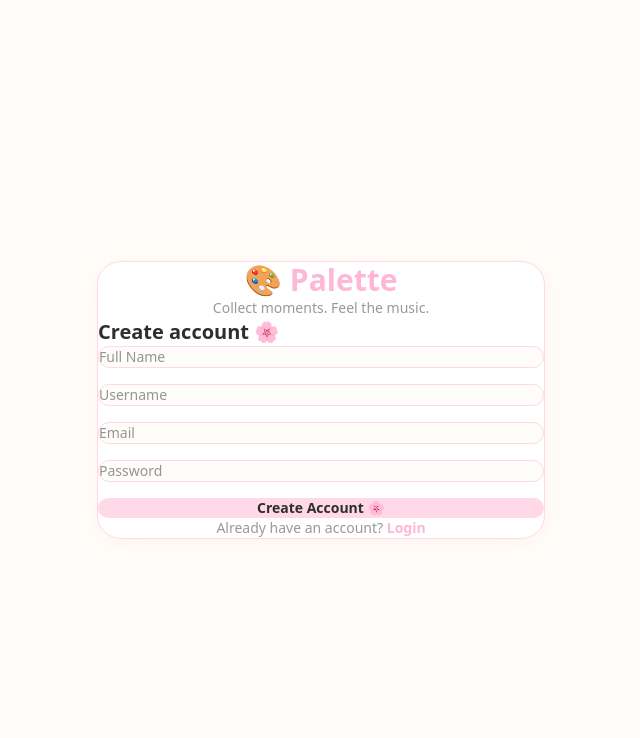
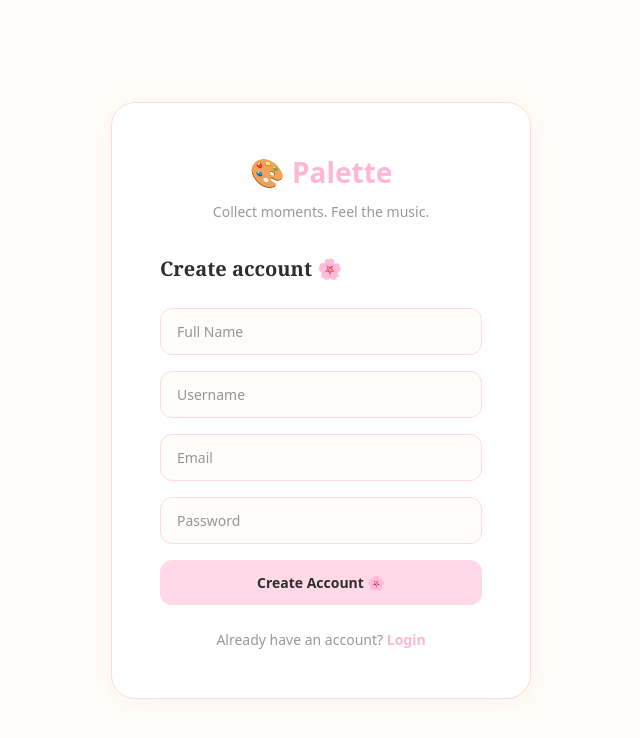
Before and after one commit to ShifatunMohsinAbisha/palette, a Next.js app in the folder frontend/: page /auth/register in a window 1280 px wide. Shown: the top 738 px of the page, without its empty margins (319-959 px from the left). Built offline with nearby package versions, Linux system fonts and the light colour scheme.

Commit message:
feat: register page

```diff
--- a/frontend/app/auth/register/page.tsx
+++ b/frontend/app/auth/register/page.tsx
@@ -17,16 +17,13 @@ export default function Register() {
     e.preventDefault();
     setLoading(true);
     setError("");
-
     try {
       const res = await fetch("http://127.0.0.1:8000/auth/register", {
         method: "POST",
         headers: { "Content-Type": "application/json" },
         body: JSON.stringify(formData),
       });
-
       const data = await res.json();
-
       if (res.ok) {
         window.location.href = "/auth/login";
       } else {
@@ -40,38 +37,36 @@ export default function Register() {
   };
 
   return (
-    <div className="min-h-screen flex items-center justify-center" style={{ backgroundColor: "#FFFDF9" }}>
-      <div className="w-full max-w-md p-8 rounded-3xl" style={{ backgroundColor: "white", border: "1px solid #FFD9E8", boxShadow: "0 4px 24px rgba(255,182,193,0.15)" }}>
+    <div style={{ minHeight: "100vh", display: "flex", alignItems: "center", justifyContent: "center", backgroundColor: "#FFFDF9" }}>
+      <div style={{ width: "420px", padding: "48px", borderRadius: "24px", backgroundColor: "white", border: "1px solid #FFD9E8", boxShadow: "0 4px 24px rgba(255,182,193,0.15)" }}>
 
-        <div className="text-center mb-8">
-          <h1 className="text-3xl font-bold mb-2" style={{ color: "#FFB7D5" }}>🎨 Palette</h1>
-          <p className="text-sm" style={{ color: "#999" }}>Collect moments. Feel the music.</p>
+        <div style={{ textAlign: "center", marginBottom: "32px" }}>
+          <h1 style={{ fontSize: "28px", fontWeight: "700", color: "#FFB7D5", marginBottom: "8px" }}>🎨 Palette</h1>
+          <p style={{ fontSize: "14px", color: "#999" }}>Collect moments. Feel the music.</p>
         </div>
 
-        <h2 className="text-xl font-semibold mb-6" style={{ color: "#2E2E2E" }}>Create account 🌸</h2>
+        <h2 style={{ fontSize: "20px", fontWeight: "600", color: "#2E2E2E", fontFamily: "Georgia, serif", marginBottom: "24px" }}>Create account 🌸</h2>
 
         {error && (
-          <div className="mb-4 p-3 rounded-xl text-sm" style={{ backgroundColor: "#FFE4E4", color: "#FF6B6B" }}>
+          <div style={{ marginBottom: "16px", padding: "12px", borderRadius: "12px", backgroundColor: "#FFE4E4", color: "#FF6B6B", fontSize: "14px" }}>
             {error}
           </div>
         )}
 
-        <form onSubmit={handleRegister} className="flex flex-col gap-4">
+        <form onSubmit={handleRegister} style={{ display: "flex", flexDirection: "column", gap: "16px" }}>
           <input
             type="text"
             placeholder="Full Name"
             value={formData.full_name}
             onChange={(e) => setFormData({ ...formData, full_name: e.target.value })}
-            className="w-full px-4 py-3 rounded-xl outline-none text-sm"
-            style={{ backgroundColor: "#FFFDF9", border: "1px solid #FFD9E8", color: "#2E2E2E" }}
+            style={{ width: "100%", padding: "12px 16px", borderRadius: "12px", border: "1px solid #FFD9E8", backgroundColor: "#FFFDF9", color: "#2E2E2E", fontSize: "14px", outline: "none", boxSizing: "border-box" }}
           />
           <input
             type="text"
             placeholder="Username"
             value={formData.username}
             onChange={(e) => setFormData({ ...formData, username: e.target.value })}
-            className="w-full px-4 py-3 rounded-xl outline-none text-sm"
-            style={{ backgroundColor: "#FFFDF9", border: "1px solid #FFD9E8", color: "#2E2E2E" }}
+            style={{ width: "100%", padding: "12px 16px", borderRadius: "12px", border: "1px solid #FFD9E8", backgroundColor: "#FFFDF9", color: "#2E2E2E", fontSize: "14px", outline: "none", boxSizing: "border-box" }}
             required
           />
           <input
@@ -79,8 +74,7 @@ export default function Register() {
             placeholder="Email"
             value={formData.email}
             onChange={(e) => setFormData({ ...formData, email: e.target.value })}
-            className="w-full px-4 py-3 rounded-xl outline-none text-sm"
-            style={{ backgroundColor: "#FFFDF9", border: "1px solid #FFD9E8", color: "#2E2E2E" }}
+            style={{ width: "100%", padding: "12px 16px", borderRadius: "12px", border: "1px solid #FFD9E8", backgroundColor: "#FFFDF9", color: "#2E2E2E", fontSize: "14px", outline: "none", boxSizing: "border-box" }}
             required
           />
           <input
@@ -88,21 +82,19 @@ export default function Register() {
             placeholder="Password"
             value={formData.password}
             onChange={(e) => setFormData({ ...formData, password: e.target.value })}
-            className="w-full px-4 py-3 rounded-xl outline-none text-sm"
-            style={{ backgroundColor: "#FFFDF9", border: "1px solid #FFD9E8", color: "#2E2E2E" }}
+            style={{ width: "100%", padding: "12px 16px", borderRadius: "12px", border: "1px solid #FFD9E8", backgroundColor: "#FFFDF9", color: "#2E2E2E", fontSize: "14px", outline: "none", boxSizing: "border-box" }}
             required
           />
           <button
             type="submit"
             disabled={loading}
-            className="w-full py-3 rounded-xl font-semibold text-sm transition-all"
-            style={{ backgroundColor: "#FFD9E8", color: "#2E2E2E" }}
+            style={{ width: "100%", padding: "12px", borderRadius: "12px", backgroundColor: "#FFD9E8", color: "#2E2E2E", fontSize: "14px", fontWeight: "600", border: "none", cursor: "pointer" }}
           >
             {loading ? "Creating account..." : "Create Account 🌸"}
           </button>
         </form>
 
-        <p className="text-center text-sm mt-6" style={{ color: "#999" }}>
+        <p style={{ textAlign: "center", fontSize: "14px", color: "#999", marginTop: "24px" }}>
           Already have an account?{" "}
           <Link href="/auth/login" style={{ color: "#FFB7D5", fontWeight: "600" }}>
             Login
```
